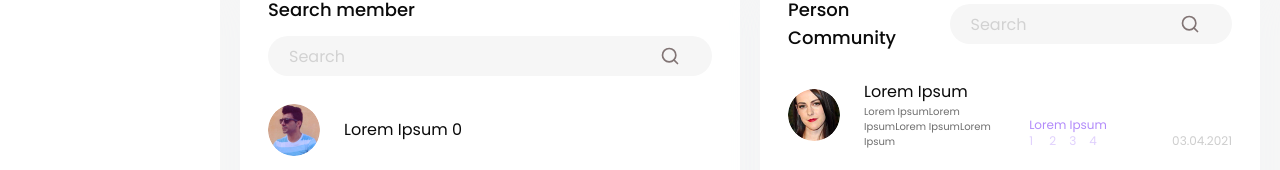
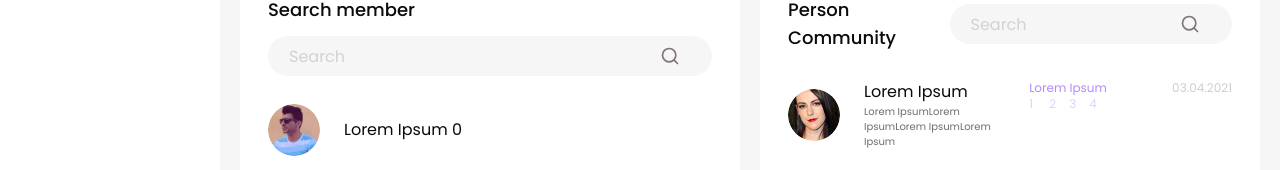
Before and after one commit to Vitalic96/mediplan, a Next.js app: page /dashboard in a window 1280 px wide. Shown: the part 598-768 px from the top of the page. Built offline with nearby package versions, Linux system fonts and the light colour scheme.

Commit message:
changed styles

```diff
--- a/components/user-list.tsx
+++ b/components/user-list.tsx
@@ -66,7 +66,7 @@ const UserList = ({ users, onChangeUser, hasNumbers }: UserListProps) => {
             </div>
             <div
               className={cn(
-                'flex shrink-0 flex-col justify-between gap-x-3 gap-y-2 xs:gap-x-5 xl:grow xl:flex-row xl:items-end xl:gap-x-6',
+                'flex shrink-0 flex-col justify-between gap-x-3 gap-y-2 xs:gap-x-5 xl:grow xl:flex-row xl:items-start xl:gap-x-6',
                 !description && 'xl:items-center',
               )}
             >
```
